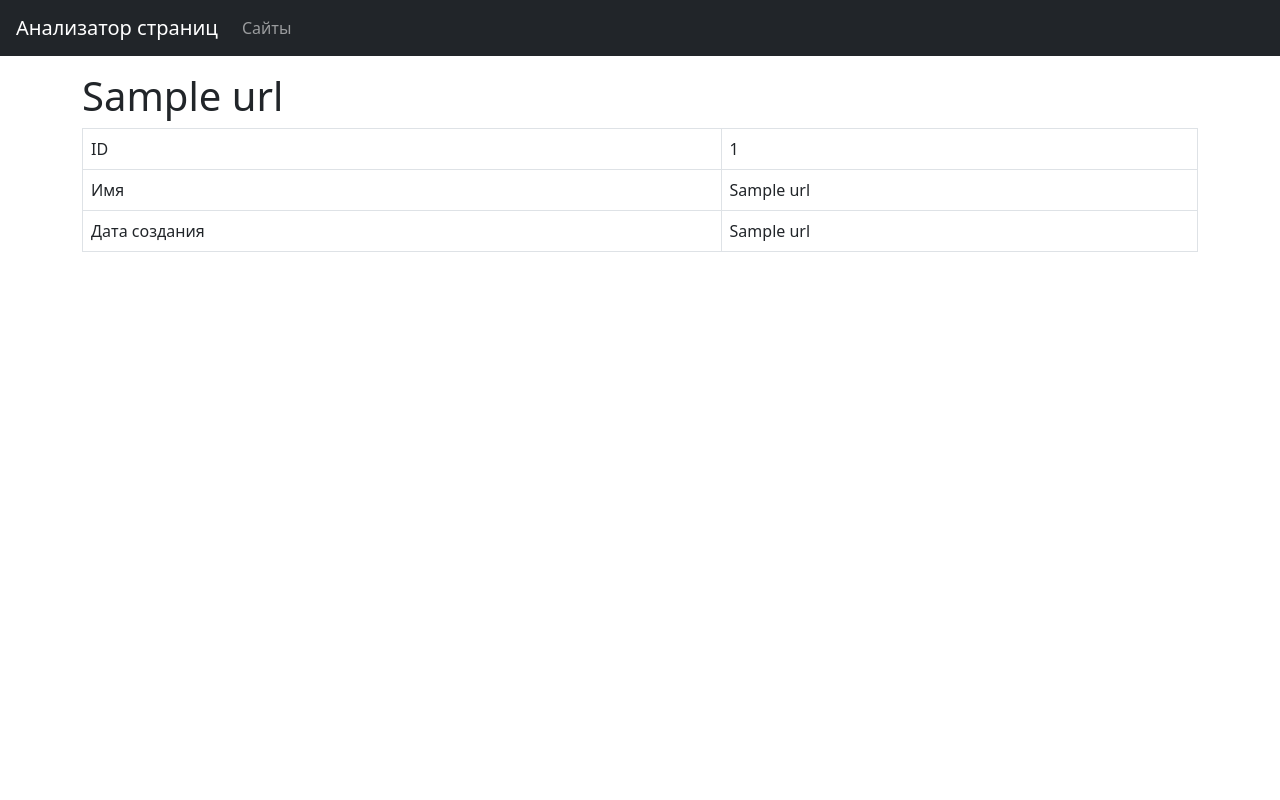
After one commit to irakuruss/Page-Analyzer, a Flask app: page /urls/1 in a window 1280 px wide. The commit adds this page. Run offline with Flask 3, Linux system fonts and the light colour scheme; a database or web service that is not in the repository returns one stand-in record (values such as "Sample title"); some libraries are stand-ins or nearby versions.

Commit message:
third step

```diff
--- /dev/null
+++ b/database.sql
@@ -0,0 +1,7 @@
+DROP TABLE IF EXISTS urls;
+
+CREATE TABLE urls (
+  id bigint PRIMARY KEY GENERATED ALWAYS AS IDENTITY,
+  name varchar(255),
+  created_at date
+);
--- a/page_analyzer/app.py
+++ b/page_analyzer/app.py
@@ -1,9 +1,67 @@
-from flask import Flask, render_template
+from flask import (
+    Flask,
+    render_template,
+    url_for,
+    request,
+    redirect,
+    flash,
+    get_flashed_messages,
+)
+import os
+from datetime import datetime
+from page_analyzer.validator import validate
+from page_analyzer.database import (
+    add_url_to_db,
+    get_url_by_name,
+    get_url_by_id,
+    get_all_urls
+)
 
 
 app = Flask(__name__)
+app.config['SECRET_KEY'] = os.getenv('SECRET_KEY')
 
 
-@app.route('/')
+@app.get('/')
 def index():
     return render_template('index.html')
+
+
+@app.post('/urls')
+def add_url():
+    url_fields_dct = request.form.to_dict()
+    url_fields_dct['created_at'] = datetime.now().strftime('%Y-%m-%d %H:%M:%S')
+    errors = validate(url_fields_dct)
+    if errors:
+        if errors['name'] == 'Страница уже существует':
+            url_tuple = get_url_by_name(url_fields_dct['url'])
+            id = url_tuple[0]
+            flash(errors['name'], 'alert-primary')
+            return redirect(url_for('get_one_url', id=id))
+        flash(errors['name'], 'alert-danger')
+        if 'name1' in errors.keys():
+            flash(errors['name1'], 'alert-danger')
+        errors = get_flashed_messages(with_categories=True)
+        return render_template(
+            'index.html',
+            url_fields_dct=url_fields_dct,
+            errors=errors
+        )
+    else:
+        add_url_to_db(url_fields_dct)
+        flash('Адрес добавлен', 'alert-success')
+        id = get_url_by_name(url_fields_dct['url'])[0]
+        return redirect(url_for('get_one_url', id=id))
+
+
+@app.get('/urls')
+def get_all_urls():
+    all_urls = get_all_urls()
+    return render_template('urls.html', urls=all_urls)
+
+
+@app.get('/urls/<id>')
+def get_one_url(id):
+    url = get_url_by_id(id)
+    messages = get_flashed_messages(with_categories=True)
+    return render_template('url.html', url=url, messages=messages)
--- /dev/null
+++ b/page_analyzer/database.py
@@ -0,0 +1,43 @@
+import os
+import psycopg2
+from dotenv import load_dotenv
+
+
+load_dotenv()
+DATABASE_URL = os.getenv('DATABASE_URL')
+
+
+def add_url_to_db(data):
+    conn = psycopg2.connect(DATABASE_URL)
+    with conn.cursor() as cursor:
+        cursor.execute('INSERT INTO urls (name, created_at) VALUES (%s, %s)',
+                       (data['url'], data['created_at']))
+    conn.commit()
+    conn.close()
+
+
+def get_url_by_name(name):
+    conn = psycopg2.connect(DATABASE_URL)
+    with conn.cursor() as cursor:
+        cursor.execute('SELECT * FROM urls WHERE name = (%s)', [name])
+        url_tuple = cursor.fetchone()
+    conn.close()
+    return url_tuple
+
+
+def get_url_by_id(id):
+    conn = psycopg2.connect(DATABASE_URL)
+    with conn.cursor() as cursor:
+        cursor.execute('SELECT * FROM urls WHERE id = (%s)', [id])
+        url_tuple = cursor.fetchone()
+    conn.close()
+    return url_tuple
+
+
+def get_all_urls():
+    conn = psycopg2.connect(DATABASE_URL)
+    with conn.cursor() as cursor:
+        cursor.execute('SELECT * FROM urls')
+        all_urls = cursor.fetchall()
+    conn.close()
+    return all_urls
--- /dev/null
+++ b/page_analyzer/templates/url.html
@@ -0,0 +1,31 @@
+{% extends "base.html" %}
+{% block content %}
+  {% if messages %}
+      {% for category, message in messages %}
+          <div class="alert {{ category }}" role="alert">{{ message }}</div>
+      {% endfor %}
+  {% endif %}
+  <main class="flex-grow-1">
+      <div class="container-lg mt-3">
+          <h1>{{ url[1] }}</h1>
+          <div class="table-responsive">
+              <table class="table table-bordered table-hover table-nowrap" data-test="url">
+                  <tbody>
+                  <tr>
+                      <td>ID</td>
+                      <td>{{ url[0] }}</td>
+                  </tr>
+                  <tr>
+                      <td>Имя</td>
+                      <td>{{ url[1] }}</td>
+                  </tr>
+                  <tr>
+                      <td>Дата создания</td>
+                      <td>{{ url[2] }}</td>
+                  </tr>
+                  </tbody>
+              </table>
+          </div>
+      </div>
+  </main>
+{% endblock %}
--- a/pyproject.toml
+++ b/pyproject.toml
@@ -12,6 +12,8 @@ python = "^3.8.1"
 flask = "^3.0.0"
 gunicorn = "^21.2.0"
 python-dotenv = "^1.0.0"
+psycopg2-binary = "^2.9.9"
+validators = "^0.22.0"
 
 
 [tool.poetry.group.dev.dependencies]
```
Also changed, not shown: page_analyzer/templates/index.html (+6 -1 lines), page_analyzer/validator.py (added, +26 -0 lines), page_analyzer/templates/urls.html (added), 1 other file.
